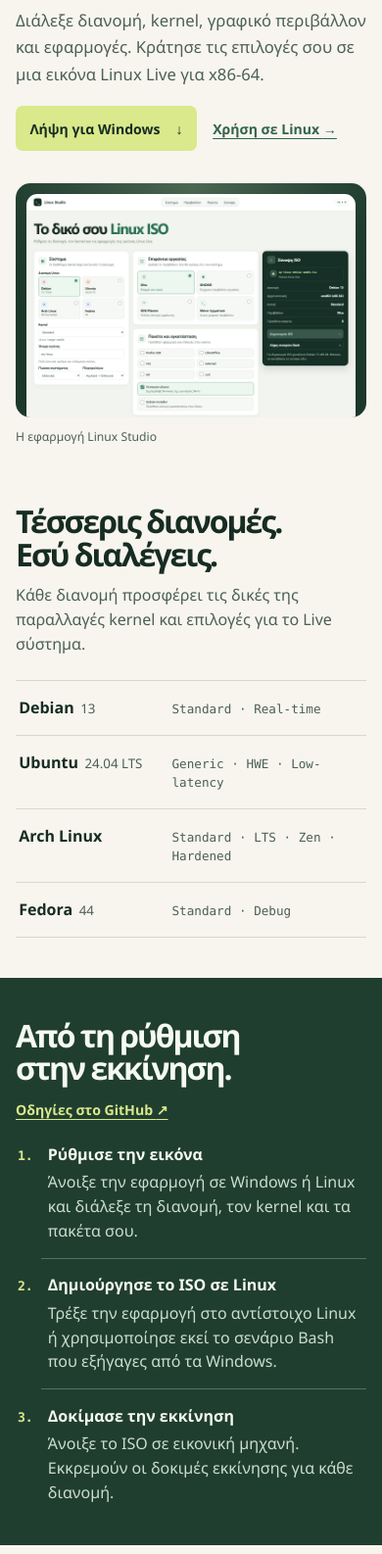
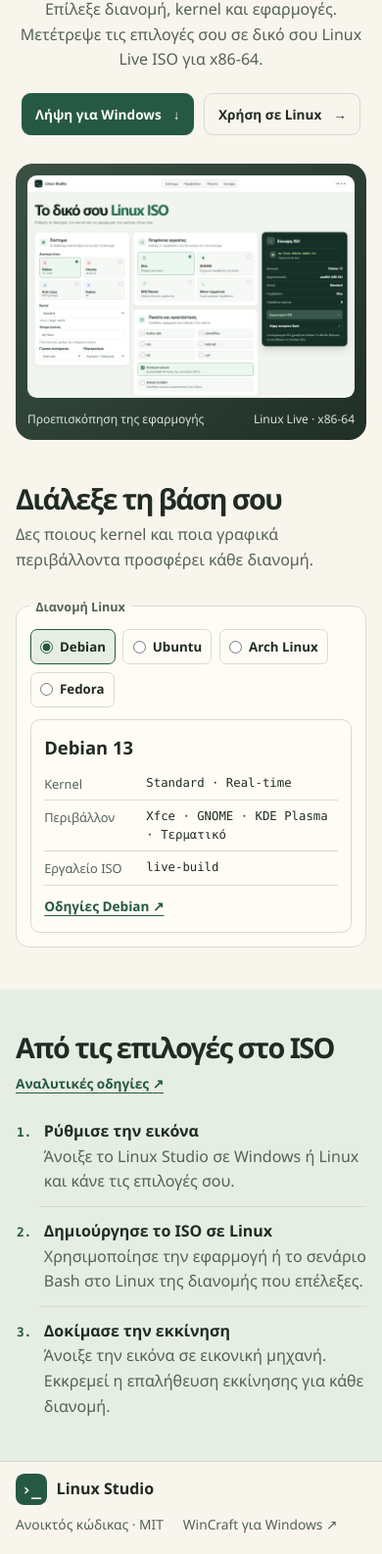
Before and after one commit to Anserb/iso-studio, a plain HTML site: page docs/index.html in a window 390 px wide. Shown: the part 266-1852 px from the top of the page at 98% size. Drawn offline with Linux system fonts and the light colour scheme.

Commit message:
Rebuild the Linux Studio product website

```diff
--- a/docs/index.html
+++ b/docs/index.html
@@ -3,77 +3,107 @@
 <head>
   <meta charset="utf-8">
   <meta name="viewport" content="width=device-width, initial-scale=1">
-  <meta name="theme-color" content="#f7f5ee">
-  <meta name="description" content="Προσάρμοσε τη διανομή, τον kernel και τις εφαρμογές του δικού σου Linux Live ISO. Ανοικτός κώδικας με άδεια MIT.">
-  <title>Linux Studio — Το Linux σου, σε δικό σου ISO</title>
+  <meta name="description" content="Δημιούργησε προσαρμοσμένες εικόνες Linux Live με Debian, Ubuntu, Arch Linux ή Fedora.">
+  <title>Linux Studio — Δημιουργία προσαρμοσμένων Linux ISO</title>
   <link rel="canonical" href="https://linuxstudio.pvgaming.uk/">
+  <script src="./appearance.js"></script>
   <link rel="stylesheet" href="./site.css">
 </head>
 <body>
   <header class="masthead">
-    <div class="frame header-inner">
+    <div class="frame bar">
       <a class="wordmark" href="./"><span class="mark" aria-hidden="true">›_</span>Linux Studio</a>
       <nav aria-label="Κύρια πλοήγηση">
-        <a href="#distributions">Διανομές</a>
+        <a href="#profiles">Διανομές</a>
         <a href="#guide">Οδηγός</a>
         <a href="https://github.com/Anserb/iso-studio">GitHub <span aria-hidden="true">↗</span></a>
       </nav>
+      <details class="appearance">
+        <summary>Εμφάνιση</summary>
+        <div class="appearance-panel">
+          <label>Φωτεινότητα
+            <select id="site-theme"><option value="system">Όπως το σύστημα</option><option value="light">Ανοιχτή</option><option value="dark">Σκούρα</option></select>
+          </label>
+          <label>Χρώμα
+            <select id="site-accent"><option value="green">Πράσινο</option><option value="copper">Χάλκινο</option><option value="blue">Μπλε</option></select>
+          </label>
+        </div>
+      </details>
     </div>
   </header>
 
   <main>
     <section class="frame hero" aria-labelledby="hero-title">
       <div class="hero-copy">
-        <div>
-          <p class="edition"><span aria-hidden="true"></span> Linux Studio 0.2.0</p>
-          <h1 id="hero-title">Το Linux σου,<br><em>σε δικό σου ISO.</em></h1>
-        </div>
-        <div class="hero-details">
-          <p>Διάλεξε διανομή, kernel, γραφικό περιβάλλον και εφαρμογές. Κράτησε τις επιλογές σου σε μια εικόνα Linux Live για x86‑64.</p>
-          <a class="download" href="https://github.com/Anserb/iso-studio/releases/latest/download/LinuxStudioSetup.exe">Λήψη για Windows <span aria-hidden="true">↓</span></a>
-          <a class="text-link" href="#guide">Χρήση σε Linux <span aria-hidden="true">→</span></a>
+        <a class="release" href="https://github.com/Anserb/iso-studio/releases/latest">Linux Studio 0.2.0 <span aria-hidden="true">↗</span></a>
+        <h1 id="hero-title">Στήσε το Linux<br> <em>με τον τρόπο σου.</em></h1>
+        <p>Επίλεξε διανομή, kernel και εφαρμογές. Μετέτρεψε τις επιλογές σου σε δικό σου Linux Live ISO για x86‑64.</p>
+        <div class="actions">
+          <a class="button primary" href="https://github.com/Anserb/iso-studio/releases/latest/download/LinuxStudioSetup.exe">Λήψη για Windows <span aria-hidden="true">↓</span></a>
+          <a class="button outline" href="#guide">Χρήση σε Linux <span aria-hidden="true">→</span></a>
         </div>
       </div>
       <figure class="preview">
-        <div class="preview-image">
-          <img src="./studio-preview.png" width="1440" height="980" alt="Η εφαρμογή Linux Studio σε τρεις στήλες με τις ρυθμίσεις συστήματος, το περιβάλλον εργασίας και τη σύνοψη ISO.">
-        </div>
-        <figcaption>Η εφαρμογή Linux Studio</figcaption>
+        <img src="./studio-preview.png" width="1440" height="980" alt="Το Linux Studio με τις ρυθμίσεις συστήματος, τα πακέτα και τη σύνοψη ISO σε τρεις στήλες." fetchpriority="high">
+        <figcaption><span>Προεπισκόπηση της εφαρμογής</span><span>Linux Live · x86‑64</span></figcaption>
       </figure>
     </section>
 
-    <section class="frame section distributions" id="distributions" aria-labelledby="distro-title">
-      <div class="section-intro">
-        <h2 id="distro-title">Τέσσερις διανομές.<br>Εσύ διαλέγεις.</h2>
-        <p>Κάθε διανομή προσφέρει τις δικές της παραλλαγές kernel και επιλογές για το Live σύστημα.</p>
+    <section class="frame section" id="profiles" aria-labelledby="profiles-title">
+      <div class="section-copy">
+        <h2 id="profiles-title">Διάλεξε τη βάση σου</h2>
+        <p>Δες ποιους kernel και ποια γραφικά περιβάλλοντα προσφέρει κάθε διανομή.</p>
       </div>
-      <dl class="distro-list">
-        <div><dt>Debian <small>13</small></dt><dd>Standard · Real-time</dd></div>
-        <div><dt>Ubuntu <small>24.04 LTS</small></dt><dd>Generic · HWE · Low-latency</dd></div>
-        <div><dt>Arch Linux</dt><dd>Standard · LTS · Zen · Hardened</dd></div>
-        <div><dt>Fedora <small>44</small></dt><dd>Standard · Debug</dd></div>
-      </dl>
+      <fieldset class="profiles" id="distributions">
+        <legend>Διανομή Linux</legend>
+        <div class="profile-options">
+          <label><input type="radio" name="profile" value="debian" checked><span>Debian</span></label>
+          <label><input type="radio" name="profile" value="ubuntu"><span>Ubuntu</span></label>
+          <label><input type="radio" name="profile" value="arch"><span>Arch Linux</span></label>
+          <label><input type="radio" name="profile" value="fedora"><span>Fedora</span></label>
+        </div>
+        <article class="profile" data-profile="debian">
+          <h3>Debian 13</h3>
+          <dl><div><dt>Kernel</dt><dd>Standard · Real-time</dd></div><div><dt>Περιβάλλον</dt><dd>Xfce · GNOME · KDE Plasma · Τερματικό</dd></div><div><dt>Εργαλείο ISO</dt><dd>live-build</dd></div></dl>
+          <a class="text-link" href="https://github.com/Anserb/iso-studio#debian-13">Οδηγίες Debian <span aria-hidden="true">↗</span></a>
+        </article>
+        <article class="profile" data-profile="ubuntu">
+          <h3>Ubuntu 24.04 LTS</h3>
+          <dl><div><dt>Kernel</dt><dd>Generic · HWE · Low-latency</dd></div><div><dt>Περιβάλλον</dt><dd>Xfce · GNOME · KDE Plasma · Τερματικό</dd></div><div><dt>Εργαλείο ISO</dt><dd>debootstrap, Casper και GRUB</dd></div></dl>
+          <a class="text-link" href="https://github.com/Anserb/iso-studio#ubuntu-2404-lts">Οδηγίες Ubuntu <span aria-hidden="true">↗</span></a>
+        </article>
+        <article class="profile" data-profile="arch">
+          <h3>Arch Linux</h3>
+          <dl><div><dt>Kernel</dt><dd>Standard · LTS · Zen · Hardened</dd></div><div><dt>Περιβάλλον</dt><dd>Xfce · Τερματικό</dd></div><div><dt>Εργαλείο ISO</dt><dd>archiso</dd></div></dl>
+          <a class="text-link" href="https://github.com/Anserb/iso-studio#arch-linux">Οδηγίες Arch Linux <span aria-hidden="true">↗</span></a>
+        </article>
+        <article class="profile" data-profile="fedora">
+          <h3>Fedora 44</h3>
+          <dl><div><dt>Kernel</dt><dd>Standard · Debug</dd></div><div><dt>Περιβάλλον</dt><dd>Xfce · GNOME · KDE Plasma · Τερματικό</dd></div><div><dt>Εργαλείο ISO</dt><dd>Lorax σε αποκλειστική VM</dd></div></dl>
+          <a class="text-link" href="https://github.com/Anserb/iso-studio#fedora-44-σε-vm">Οδηγίες Fedora <span aria-hidden="true">↗</span></a>
+        </article>
+      </fieldset>
     </section>
 
     <section class="guide" id="guide" aria-labelledby="guide-title">
       <div class="frame section">
-        <div class="section-intro">
-          <h2 id="guide-title">Από τη ρύθμιση<br>στην εκκίνηση.</h2>
-          <a class="text-link" href="https://github.com/Anserb/iso-studio#%CE%B4%CE%B7%CE%BC%CE%B9%CE%BF%CF%85%CF%81%CE%B3%CE%AF%CE%B1-iso">Οδηγίες στο GitHub <span aria-hidden="true">↗</span></a>
+        <div class="section-copy">
+          <h2 id="guide-title">Από τις επιλογές στο ISO</h2>
+          <a class="text-link" href="https://github.com/Anserb/iso-studio#%CE%B4%CE%B7%CE%BC%CE%B9%CE%BF%CF%85%CF%81%CE%B3%CE%AF%CE%B1-iso">Αναλυτικές οδηγίες <span aria-hidden="true">↗</span></a>
         </div>
         <ol class="steps">
-          <li><h3>Ρύθμισε την εικόνα</h3><p>Άνοιξε την εφαρμογή σε Windows ή Linux και διάλεξε τη διανομή, τον kernel και τα πακέτα σου.</p></li>
-          <li><h3>Δημιούργησε το ISO σε Linux</h3><p>Τρέξε την εφαρμογή στο αντίστοιχο Linux ή χρησιμοποίησε εκεί το σενάριο Bash που εξήγαγες από τα Windows.</p></li>
-          <li><h3>Δοκίμασε την εκκίνηση</h3><p>Άνοιξε το ISO σε εικονική μηχανή. Εκκρεμούν οι δοκιμές εκκίνησης για κάθε διανομή.</p></li>
+          <li><h3>Ρύθμισε την εικόνα</h3><p>Άνοιξε το Linux Studio σε Windows ή Linux και κάνε τις επιλογές σου.</p></li>
+          <li><h3>Δημιούργησε το ISO σε Linux</h3><p>Χρησιμοποίησε την εφαρμογή ή το σενάριο Bash στο Linux της διανομής που επέλεξες.</p></li>
+          <li><h3>Δοκίμασε την εκκίνηση</h3><p>Άνοιξε την εικόνα σε εικονική μηχανή. Εκκρεμεί η επαλήθευση εκκίνησης για κάθε διανομή.</p></li>
         </ol>
       </div>
     </section>
   </main>
 
   <footer>
-    <div class="frame footer-inner">
+    <div class="frame bar">
       <a class="wordmark" href="./"><span class="mark" aria-hidden="true">›_</span>Linux Studio</a>
-      <div>
+      <div class="footer-links">
         <a href="https://github.com/Anserb/iso-studio/blob/main/LICENSE">Ανοικτός κώδικας · MIT</a>
         <a href="https://wincraft.pvgaming.uk/">WinCraft για Windows <span aria-hidden="true">↗</span></a>
       </div>
--- a/docs/site.css
+++ b/docs/site.css
@@ -1,93 +1,113 @@
 :root {
   color-scheme: light;
-  --paper: #f7f5ee;
-  --ink: #172c22;
-  --soft-ink: #4c6054;
-  --line: #d4dacf;
-  --green: #32644a;
-  --forest: #203e30;
-  --forest-ink: #f6faf1;
-  --forest-muted: #cbddcf;
-  --accent: #d9e98b;
-  --accent-hover: #e5f3a4;
+  --canvas: #f8f5ed;
+  --panel: #fffcf6;
+  --line: #d6dbd0;
+  --ink: #202b24;
+  --muted: #536258;
+  --accent: #255943;
+  --accent-fg: #fffdf6;
+  --wash: #e6eee4;
+  --screen: #202f27;
+  --screen-top: #3a5144;
+  --screen-text: #dae4dc;
   --frame: 73rem;
-  --display: 'DM Sans', 'Segoe UI', system-ui, sans-serif;
+  --sans: 'DM Sans', 'Segoe UI', system-ui, sans-serif;
   --mono: 'IBM Plex Mono', Consolas, monospace;
 }
+:root[data-theme="dark"] {
+  color-scheme: dark;
+  --canvas: #171f1a;
+  --panel: #212c24;
+  --line: #39483d;
+  --ink: #f0f1e7;
+  --muted: #b6c3b9;
+  --accent: #a7d9b3;
+  --accent-fg: #172d22;
+  --wash: #2b3d31;
+  --screen: #0d1712;
+  --screen-top: #253a2e;
+}
+:root[data-accent="copper"] { --accent: #8b472c; --wash: #f3e7dc; }
+:root[data-accent="blue"] { --accent: #335980; --wash: #e8eef7; }
+:root[data-theme="dark"][data-accent="copper"] { --accent: #eab599; --wash: #453227; }
+:root[data-theme="dark"][data-accent="blue"] { --accent: #a9caee; --wash: #263b4a; }
 
 *, *::before, *::after { box-sizing: border-box; }
-html { scroll-padding-top: 1.5rem; }
-body { margin: 0; background: var(--paper); color: var(--ink); font-family: var(--display); }
-img { display: block; max-width: 100%; }
+html { scroll-padding-top: 1rem; }
+body { margin: 0; background: var(--canvas); color: var(--ink); font: 1rem/1.6 var(--sans); }
 h1, h2, h3, p, figure, dl, dd { margin: 0; }
 a { color: inherit; }
-a:focus-visible { outline: 2px solid var(--green); outline-offset: 4px; }
+:focus-visible { outline: 2px solid var(--accent); outline-offset: 4px; }
 .frame { width: min(calc(100% - 4rem), var(--frame)); margin-inline: auto; }
 .masthead { border-bottom: 1px solid var(--line); }
-.header-inner, .footer-inner { display: flex; justify-content: space-between; align-items: center; gap: 1.25rem; min-height: 4.4rem; padding-block: .65rem; }
-.wordmark { display: inline-flex; align-items: center; gap: .6rem; font-size: 1.04rem; font-weight: 760; text-decoration: none; white-space: nowrap; }
-.mark { display: grid; place-items: center; width: 1.9rem; height: 1.9rem; border-radius: .45rem; background: var(--forest); color: var(--accent); font: 700 1rem var(--mono); }
-nav, .footer-inner > div { display: flex; flex-wrap: wrap; gap: .9rem 1.5rem; color: var(--soft-ink); font-size: .9rem; }
+.bar { display: flex; justify-content: space-between; align-items: center; gap: 1.1rem; min-height: 4.5rem; padding-block: .7rem; }
+.wordmark { display: flex; align-items: center; gap: .6rem; font-weight: 760; text-decoration: none; white-space: nowrap; }
+.mark { display: grid; place-items: center; width: 2rem; height: 2rem; border-radius: .55rem; background: var(--accent); color: var(--accent-fg); font: 700 1.05rem var(--mono); }
+nav, .footer-links { display: flex; flex-wrap: wrap; gap: .6rem 1.25rem; color: var(--muted); font-size: .86rem; }
 nav a, footer a { text-decoration: none; }
-nav a:hover, footer a:hover { text-decoration: underline; text-underline-offset: .25rem; }
+nav a:hover, footer a:hover { color: var(--accent); text-decoration: underline; text-underline-offset: .22rem; }
+.appearance { position: relative; z-index: 2; }
+.appearance summary { padding: .35rem .65rem; border: 1px solid var(--line); border-radius: .55rem; font-size: .8rem; font-weight: 650; cursor: pointer; }
+.appearance-panel {
+  position: absolute; inset: calc(100% + .5rem) 0 auto auto; display: grid; gap: .6rem;
+  width: 13.75rem; padding: .8rem; border: 1px solid var(--line); border-radius: .7rem; background: var(--panel); box-shadow: 0 .75rem 2rem #0002;
+}
+.appearance-panel label { display: grid; gap: .2rem; color: var(--muted); font-size: .78rem; font-weight: 650; }
+.appearance-panel select { width: 100%; padding: .38rem; border: 1px solid var(--line); border-radius: .35rem; color: var(--ink); background: var(--canvas); font: inherit; }
 
-.hero { padding-top: clamp(2.7rem, 6vw, 5.7rem); }
-.hero-copy { display: grid; grid-template-columns: minmax(0, 1.4fr) minmax(0, .6fr); align-items: end; gap: 2rem 3rem; padding-bottom: clamp(1.8rem, 4vw, 3.5rem); }
-.edition { display: flex; align-items: center; gap: .45rem; margin-bottom: .9rem; color: var(--green); font: 600 .75rem var(--mono); }
-.edition span { width: .55rem; height: .55rem; background: var(--green); border-radius: 50%; }
-h1 { font-size: clamp(2.7rem, 7.1vw, 6.35rem); line-height: .99; letter-spacing: -.075em; font-weight: 780; }
-h1 em { color: var(--green); font-style: normal; }
-.hero-details { padding-bottom: .25rem; }
-.hero-details p { max-width: 31rem; margin-bottom: 1.2rem; color: var(--soft-ink); font-size: 1.04rem; line-height: 1.65; }
-.download {
-  display: inline-flex; align-items: center; justify-content: space-between; gap: 1rem;
-  min-height: 2.85rem; padding: .65rem .9rem; border-radius: .45rem; background: var(--accent);
-  color: var(--ink); font-size: .88rem; font-weight: 730; text-decoration: none;
+.hero { padding-top: clamp(3rem, 6.5vw, 5.8rem); }
+.hero-copy { max-width: 46rem; margin-inline: auto; text-align: center; }
+.release { color: var(--accent); font: 650 .75rem var(--mono); text-decoration: none; }
+.release:hover { text-decoration: underline; }
+h1 { margin-top: .75rem; font-size: clamp(2.35rem, 6.55vw, 5.8rem); line-height: .99; letter-spacing: -.074em; font-weight: 790; }
+h1 em { color: var(--accent); font-style: normal; }
+.hero-copy > p { max-width: 33rem; margin: 1.05rem auto 0; color: var(--muted); font-size: clamp(1rem, 1.45vw, 1.12rem); }
+.actions { display: flex; justify-content: center; flex-wrap: wrap; gap: .65rem; margin-top: 1.3rem; }
+.button { display: inline-flex; align-items: center; gap: .75rem; padding: .62rem .85rem; border: 1px solid var(--line); border-radius: .58rem; font-size: .85rem; font-weight: 710; text-decoration: none; }
+.primary { background: var(--accent); border-color: var(--accent); color: var(--accent-fg); }
+.primary:hover { filter: brightness(.9); }
+.outline:hover { background: var(--wash); }
+.preview {
+  width: min(100%, 63rem); margin: clamp(1.8rem, 4vw, 3.5rem) auto 0; padding: clamp(.75rem, 2.8vw, 2rem);
+  border-radius: 1.1rem; background: linear-gradient(135deg, var(--screen-top), var(--screen));
 }
-.download:hover { background: var(--accent-hover); }
-.text-link { display: inline-block; color: var(--green); font-size: .88rem; font-weight: 680; text-underline-offset: .22rem; }
-.hero-details .text-link { display: table; margin-top: .75rem; }
-.preview-image {
-  display: grid; place-items: end center; max-height: 34rem; overflow: hidden;
-  padding: clamp(1rem, 4vw, 3.1rem) clamp(1rem, 6vw, 5.5rem) 0;
-  border-radius: .95rem; background: radial-gradient(ellipse at 50% 0%, #55715a, var(--forest) 77%);
+.preview img { display: block; width: min(100%, 55rem); height: auto; margin-inline: auto; border-radius: .6rem; }
+.preview figcaption { display: flex; justify-content: space-between; flex-wrap: wrap; gap: .25rem 1rem; margin-top: .75rem; color: var(--screen-text); font-size: .75rem; }
+
+.section { display: grid; grid-template-columns: minmax(0, .75fr) minmax(0, 1.25fr); gap: 1.5rem 3rem; padding-block: clamp(2.7rem, 6vw, 5rem); }
+h2 { font-size: clamp(1.8rem, 4vw, 3.25rem); line-height: 1.08; letter-spacing: -.055em; }
+.section-copy p { max-width: 24rem; margin-top: .6rem; color: var(--muted); }
+.text-link { display: inline-block; margin-top: .65rem; color: var(--accent); font-size: .85rem; font-weight: 720; text-underline-offset: .22rem; }
+.profiles { min-width: 0; margin: 0; padding: .85rem; border: 1px solid var(--line); border-radius: .85rem; background: var(--panel); }
+.profiles legend { padding-inline: .35rem; color: var(--muted); font-size: .79rem; font-weight: 660; }
+.profile-options { display: flex; flex-wrap: wrap; gap: .45rem; }
+.profile-options label { display: inline-flex; align-items: center; gap: .45rem; padding: .4rem .58rem; border: 1px solid var(--line); border-radius: .43rem; font-size: .83rem; font-weight: 630; cursor: pointer; }
+.profile-options label:has(:checked) { border-color: var(--accent); background: var(--wash); }
+.profile-options input { margin: 0; accent-color: var(--accent); }
+.profile { display: none; margin-top: .75rem; padding: .85rem; border: 1px solid var(--line); border-radius: .6rem; }
+.profiles:has([value="debian"]:checked) [data-profile="debian"],
+.profiles:has([value="ubuntu"]:checked) [data-profile="ubuntu"],
+.profiles:has([value="arch"]:checked) [data-profile="arch"],
+.profiles:has([value="fedora"]:checked) [data-profile="fedora"] { display: block; }
+.profile h3 { font-size: 1.15rem; }
+.profile dl { margin-top: .35rem; }
+.profile dl div { display: grid; grid-template-columns: minmax(6rem, .5fr) minmax(0, 1fr); gap: .4rem; padding-block: .4rem; border-bottom: 1px solid var(--line); }
+.profile dt { color: var(--muted); font-size: .8rem; }
+.profile dd { font: .77rem/1.55 var(--mono); overflow-wrap: anywhere; }
+.guide { background: var(--wash); }
+.steps { display: grid; gap: .75rem; margin: 0; padding-left: 1.5rem; }
+.steps li { padding: 0 0 .75rem .3rem; border-bottom: 1px solid var(--line); }
+.steps li:last-child { padding-bottom: 0; border-bottom: 0; }
+.steps li::marker { color: var(--accent); font: 650 .8rem var(--mono); }
+.steps h3 { font-size: 1rem; }
+.steps p { color: var(--muted); }
+footer { border-top: 1px solid var(--line); }
+
+@media (max-width: 46rem) {
+  .frame { width: calc(100% - 2rem); }
+  .masthead .bar { display: grid; grid-template-columns: 1fr auto; gap: .45rem .85rem; }
+  .masthead nav { grid-area: 2 / 1 / 3 / -1; }
+  .section { grid-template-columns: minmax(0, 1fr); }
+  footer .bar { flex-wrap: wrap; gap: .6rem 1rem; }
 }
-.preview img { width: 100%; height: auto; border-radius: .7rem .7rem 0 0; box-shadow: 0 .8rem 3rem #0f241d94; }
-figcaption { display: flex; flex-wrap: wrap; justify-content: space-between; gap: .4rem 1rem; margin-top: .65rem; color: var(--soft-ink); font-size: .76rem; }
-
-.section {
-  display: grid; grid-template-columns: minmax(0, .8fr) minmax(0, 1.2fr); gap: 1.5rem 3rem;
-  padding-block: clamp(2.6rem, 6vw, 5.5rem);
-}
-.distributions { margin-top: 1.25rem; }
-h2 { font-size: clamp(2rem, 4.2vw, 3.6rem); line-height: 1.05; letter-spacing: -.063em; }
-.section-intro p { max-width: 24rem; margin-top: .8rem; color: var(--soft-ink); line-height: 1.55; }
-.distro-list { border-top: 1px solid var(--line); }
-.distro-list div { display: grid; grid-template-columns: minmax(9rem, .8fr) minmax(0, 1.2fr); align-items: baseline; gap: .75rem; padding: 1rem .2rem; border-bottom: 1px solid var(--line); }
-.distro-list dt { font-weight: 750; }
-.distro-list small { margin-left: .15rem; color: var(--soft-ink); font-weight: 520; }
-.distro-list dd { color: var(--soft-ink); font: .79rem/1.5 var(--mono); }
-
-.guide { background: var(--forest); color: var(--forest-ink); }
-.guide a:focus-visible { outline-color: var(--accent); }
-.guide .text-link { margin-top: 1rem; color: var(--accent); }
-.steps { display: grid; gap: .95rem; margin: 0; padding-left: 1.6rem; }
-.steps li { padding: 0 0 .95rem .45rem; border-bottom: 1px solid #577163; }
-.steps li:last-child { padding-bottom: 0; border-bottom: 0; }
-.steps li::marker { color: var(--accent); font: 650 .82rem var(--mono); }
-.steps h3 { font-size: 1rem; }
-.steps p { margin-top: .35rem; color: var(--forest-muted); line-height: 1.55; }
-
-@media (max-width: 58rem) {
-  .hero-copy { grid-template-columns: minmax(0, 1fr); }
-  .hero-details .text-link { display: inline-block; margin: .65rem 0 0 .75rem; }
-  .preview-image { max-height: 28rem; }
-}
-@media (max-width: 42rem) {
-  .frame { width: calc(100% - 2rem); }
-  .header-inner, .footer-inner { flex-wrap: wrap; gap: .65rem 1rem; padding-block: .75rem; }
-  nav, .footer-inner > div { font-size: .83rem; }
-  .section { grid-template-columns: minmax(0, 1fr); }
-  .preview-image { max-height: none; padding: .7rem .7rem 0; }
-  .distro-list div { grid-template-columns: minmax(7rem, .85fr) minmax(0, 1.15fr); }
-}
```
Also changed, not shown: docs/appearance.js (added, +33 -0 lines).
